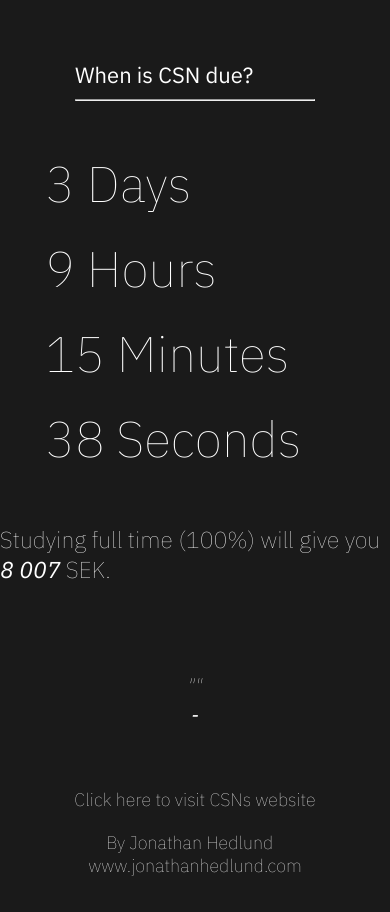
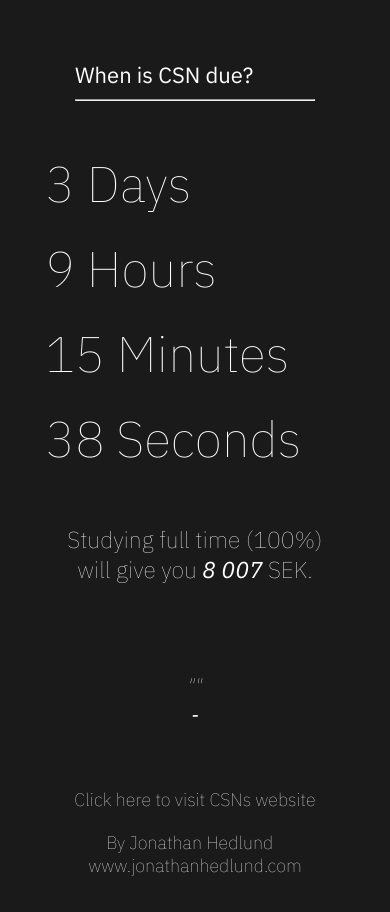
Before and after one commit to JonathanHedlund/csncountdown, a React (Create React App) app: page / in a window 390 px wide. Shown: the top 912 px of the page. Built offline with nearby package versions, Linux system fonts and the light colour scheme; no server answers.

Commit message:
Fixed size of csn amount when window screen is minimized

```diff
--- a/src/App.css
+++ b/src/App.css
@@ -121,6 +121,10 @@
         margin: 20px;
         width: 80%;
     }
+    .csnAmount {
+        width: 280px;
+        text-align: center;
+    }
     .qoute-of-the-day div {
         width: 280px;
         text-align: center;
```
